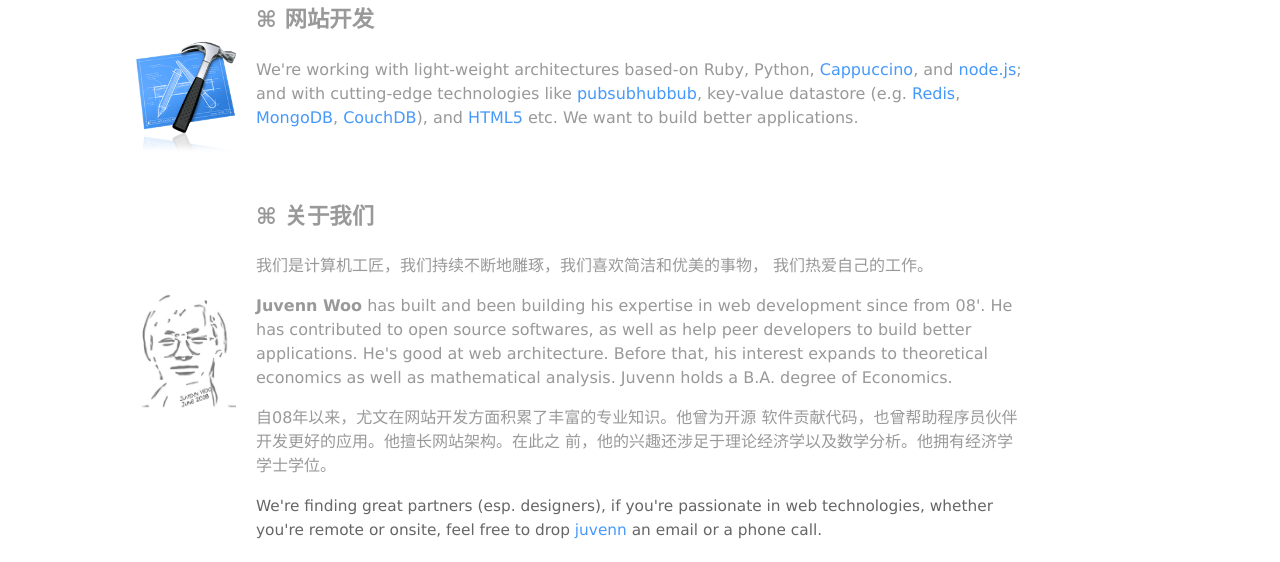
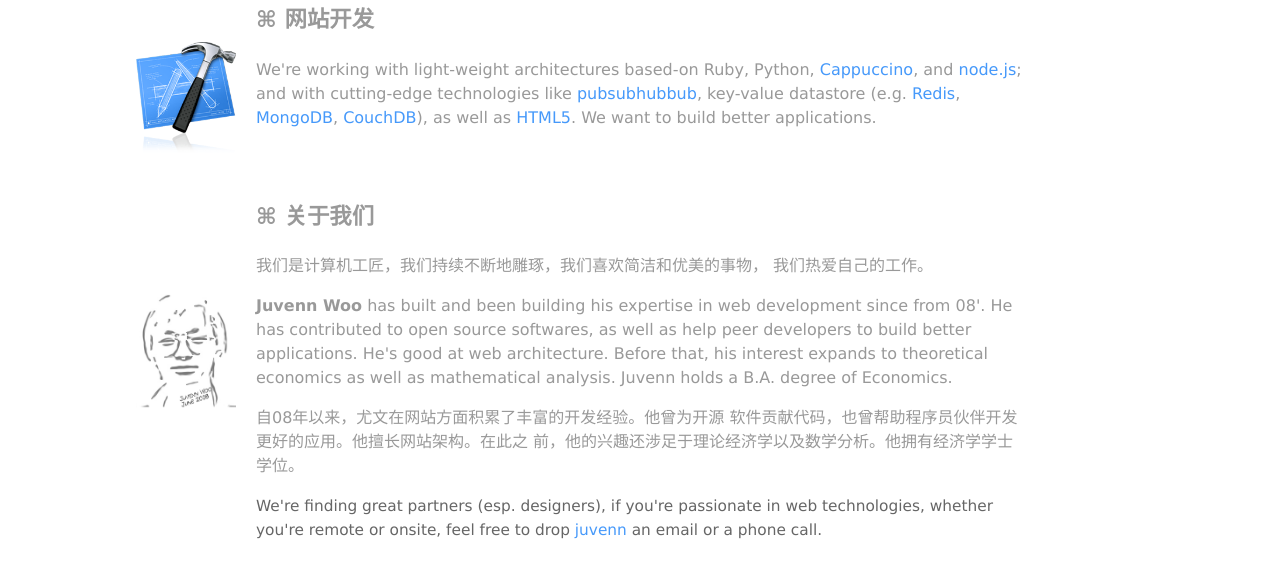
Before and after one commit to juvenn/juvenn.github.io, a Jekyll site: the page built from service/index.html, in a window 1280 px wide. Shown: the part 968-1530 px from the top of the page. Built offline with Jekyll 4.4.1, drawn with Linux system fonts in a browser that asks for light colours.

```diff
--- a/_layouts/service.html
+++ b/_layouts/service.html
@@ -5,10 +5,10 @@
     <meta http-equiv="content-type" content="text/html">
     <meta name="keywords" content="数据恢复, 网站开发, 重庆, 巫山,
     404700">
-    <meta name="description" content="⎇云咨询 - Cloud Consulting">
+    <meta name="description" content="云咨询 - Cloud Consulting">
     <link rel="stylesheet" type="text/css" href="/media/css/reset.css">
     <link rel="stylesheet" type="text/css" href="/media/css/service.css">
-    <title>⎇ 云咨询 - Cloud Consulting</title>
+    <title>云咨询 - Cloud Consulting</title>
   </head>
 
   <body>
--- a/service/index.html
+++ b/service/index.html
@@ -65,7 +65,7 @@ layout: service
   <a href="http://code.google.com/p/redis">Redis</a>,
   <a href="http://www.mongodb.org">MongoDB</a>,
   <a href="http://couchdb.apache.org">CouchDB</a>),
-  and <a href="http://html5.org">HTML5</a> etc.
+  as well as <a href="http://html5.org">HTML5</a>.
   We want to build better applications.</p>
 
   <!--
@@ -122,7 +122,7 @@ layout: service
   theoretical economics as well as mathematical analysis. Juvenn holds a
   B.A. degree of Economics.</p>
 
-  <p>自08年以来，尤文在网站开发方面积累了丰富的专业知识。他曾为开源
+  <p>自08年以来，尤文在网站方面积累了丰富的开发经验。他曾为开源
   软件贡献代码，也曾帮助程序员伙伴开发更好的应用。他擅长网站架构。在此之
   前，他的兴趣还涉足于理论经济学以及数学分析。他拥有经济学学士学位。</p>
 
```
